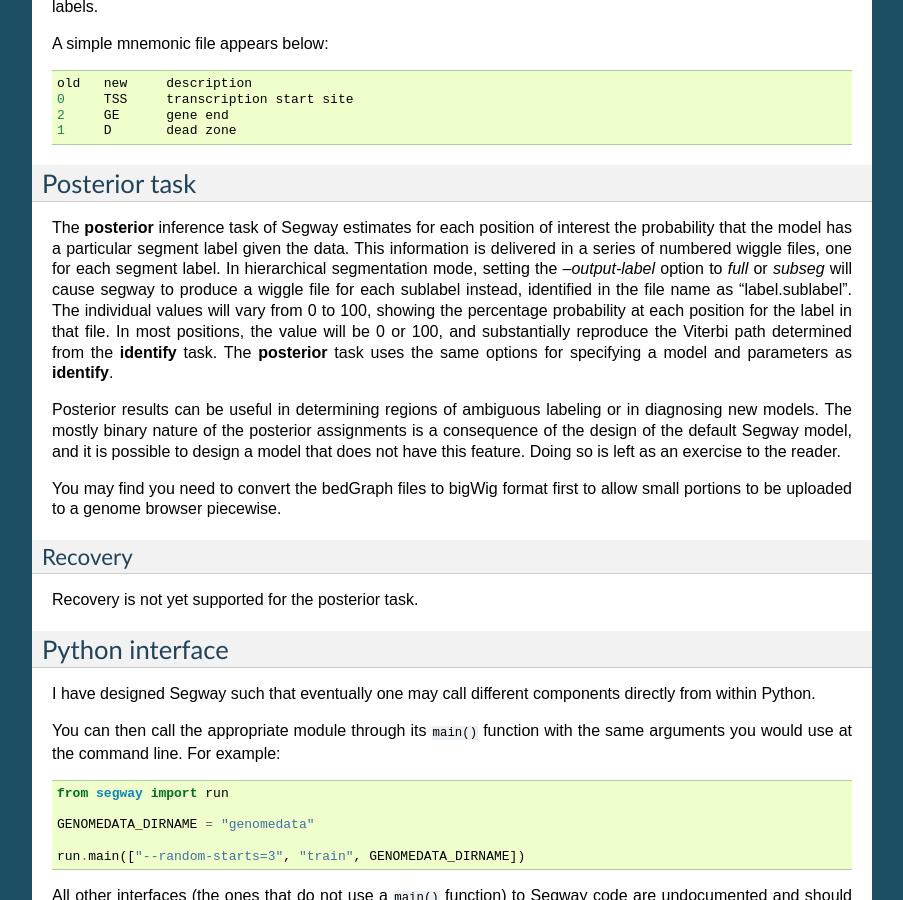
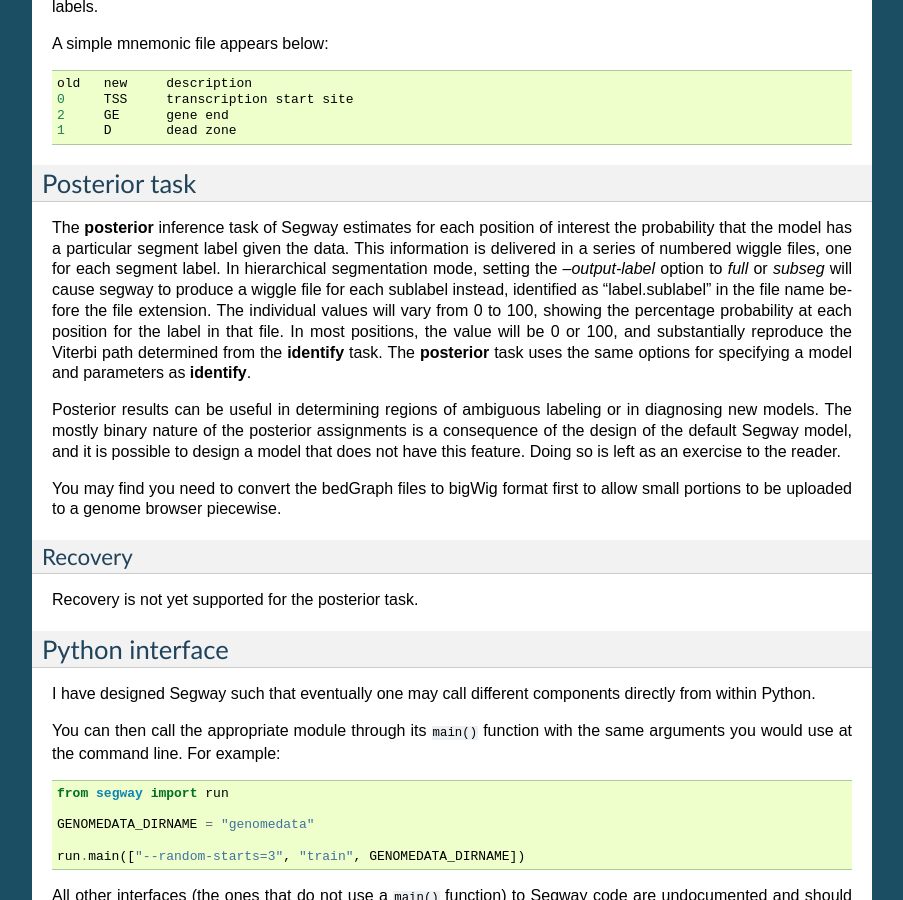
Before and after one commit to hoffmangroup/segway, a Sphinx documentation site: the page built from doc/segway.rst, in a window 1280 px wide and 900 px high, scrolled down 8180 px. Shown: the whole window, without its empty margins (198-1101 px from the left). Built offline with Sphinx 7.4.7, drawn with Linux system fonts in a browser that asks for light colours; formulas are drawn with MathJax 3.

Commit message:
documentation reworded

```diff
--- a/doc/segway.rst
+++ b/doc/segway.rst
@@ -571,12 +571,13 @@ label given the data. This information is delivered in a series of
 numbered wiggle files, one for each segment label. In hierarchical
 segmentation mode, setting the `--output-label` option to *full* or
 *subseg* will cause segway to produce a wiggle file for each sublabel
-instead, identified in the file name as "label.sublabel". The individual
-values will vary from 0 to 100, showing the  percentage probability at
-each position for the label in that file. In most positions, the value
-will be 0 or 100, and substantially  reproduce the Viterbi path
-determined from the **identify** task. The **posterior** task uses the
-same options for specifying a model and parameters as **identify**.
+instead, identified as "label.sublabel" in the file name before the
+file extension. The individual values will vary from 0 to 100, showing
+the  percentage probability at each position for the label in that file.
+In most positions, the value will be 0 or 100, and substantially
+reproduce the Viterbi path determined from the **identify** task. The
+**posterior** task uses the same options for specifying a model and
+parameters as **identify**.
 
 Posterior results can be useful in determining regions of ambiguous
 labeling or in diagnosing new models. The mostly binary nature of the
```
